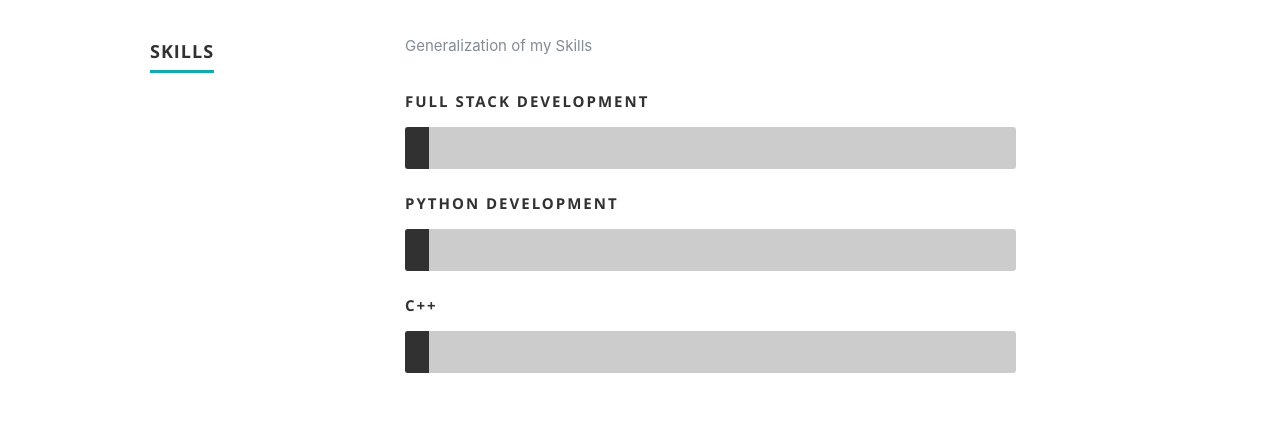
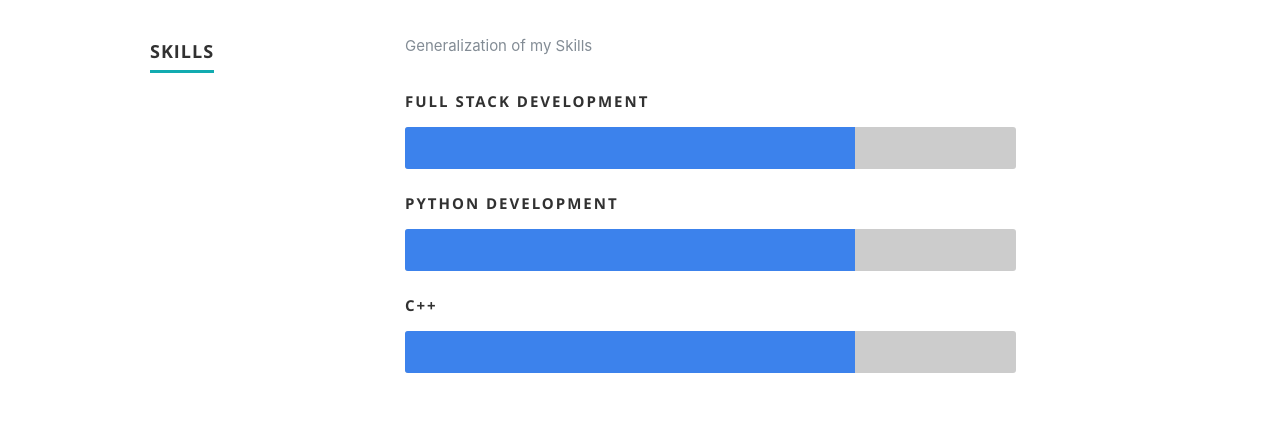
Before and after one commit to DrGloo/Portfolio, a React (Create React App) app: page / in a window 1280 px wide. Shown: the part 1740-2163 px from the top of the page. Built offline with nearby package versions, Linux system fonts and the light colour scheme.

Commit message:
Skill update

```diff
--- a/public/css/layout.css
+++ b/public/css/layout.css
@@ -318,9 +318,10 @@ ul#nav li.current a { color: #0070f0; }
 
    margin: 0;
    padding-right: 24px;
-  	background: #313131;
+  	background: #3c82ec;
    display: inline-block;
   	height: 42px;
+   width: 450px;
    line-height: 42px;
    border-radius: 3px 0 0 3px;
 }
```
